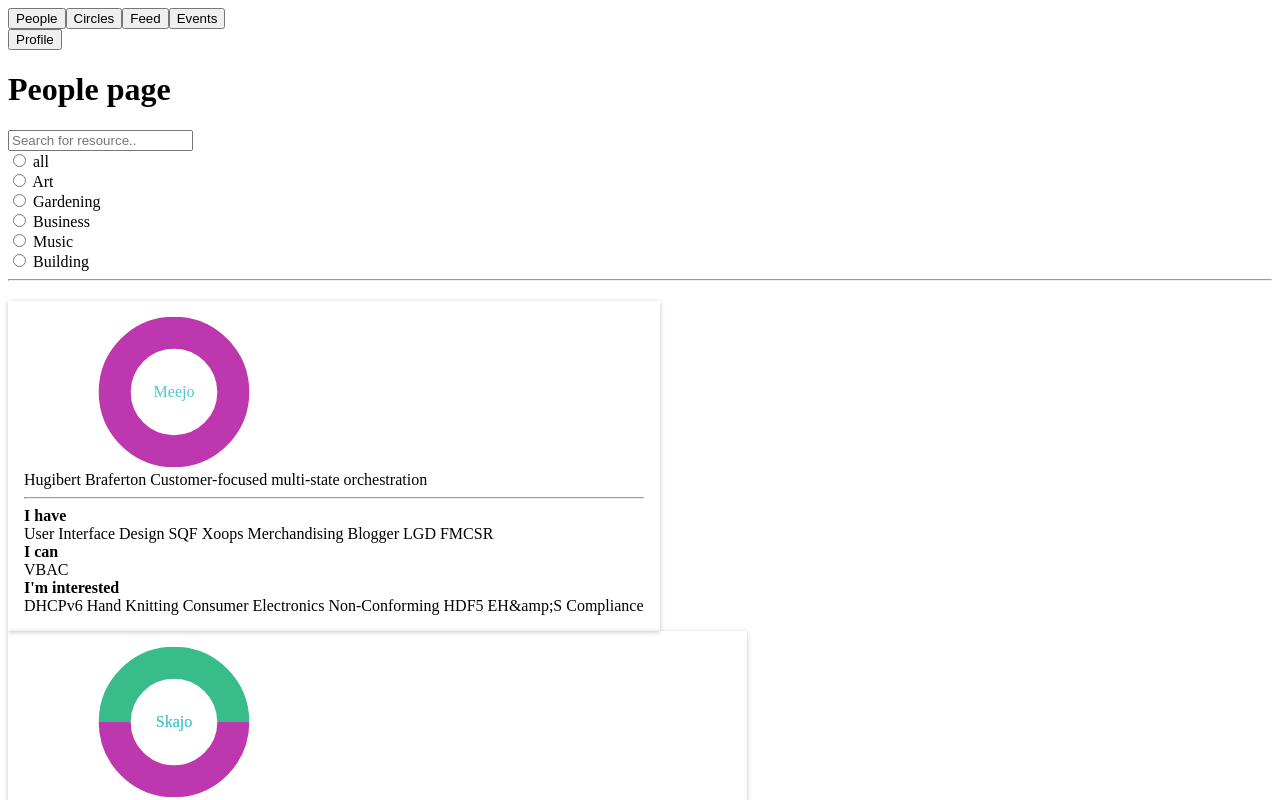
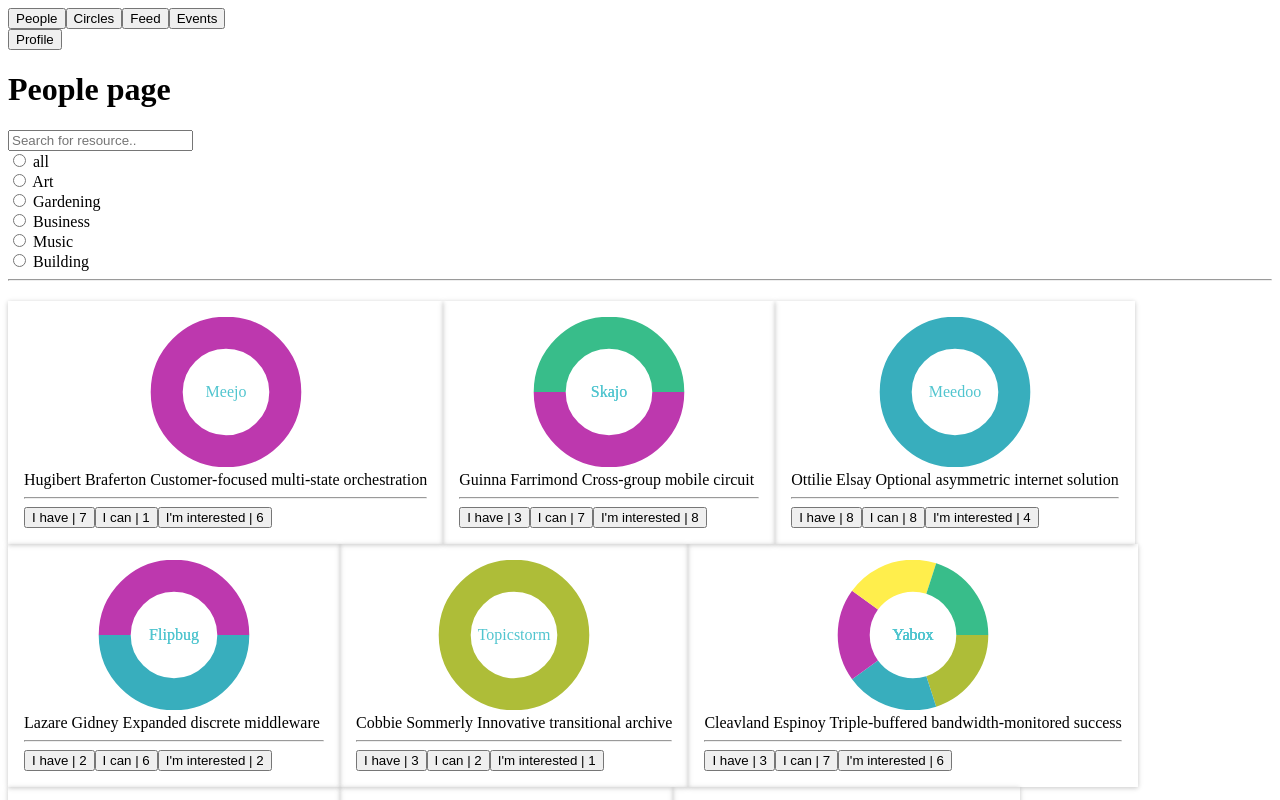
Before and after one commit to MGrudule/Knock, a Vue app: page /people in a window 1280 px wide. Shown: the top 800 px of the page. Built offline with nearby package versions, Linux system fonts and the light colour scheme; a web font is replaced by a local one.

Commit message:
[w10] Resrouce list toggle function&layout

```diff
--- a/src/components/chart_sm.vue
+++ b/src/components/chart_sm.vue
@@ -1,7 +1,7 @@
 <template>
 <div>
 
-<svg class="pie">
+<svg class="pie" >
 <g v-for="(item, index) in dataObjects" >
     <circle
 
@@ -60,15 +60,17 @@ export default {
 </script>
 
 <style lang="scss">
+.pie {
+  position: relative;
+  left: 50%;
+  -webkit-transform: translateX(-50%);
+  -ms-transform: translateX(-50%);
+  transform: translateX(-50%);
+}
 .pie circle {
   fill: none;
   stroke-width: 32;
   transition: stroke-dasharray 0.3s ease-in-out,stroke-dashoffset 0.3s ease-in-out;
 }
-// $colors: red, yellow, cyan, blue, green, black, white, gray, purple;
-// @for $i from 1 through length($colors) {
-//   .pie circle:nth-child(#{$i}) {
-//     stroke: nth($colors, $i);
-//   }
-// }
+
 </style>
--- /dev/null
+++ b/src/components/resources.vue
@@ -0,0 +1,63 @@
+<template>
+<div class="inline">
+  <div class="toggle-item tags" v-show="toggled"  >
+  <span class="tag" v-for="name in item.name" > {{name}} </span>
+  </div>
+
+    <button class="button button-small" @mouseover="toggleItem"  @mouseleave="mouseOut"> {{item.title}} | {{item.name.length}} </button>
+
+
+</div>
+
+</template>
+
+<script>
+
+export default {
+    name: 'Chart',
+    props:["item"],
+
+
+    data:function() {
+    return {
+      toggled: false,
+    }
+  },
+  methods: {
+  toggleItem: function() {
+    this.toggled = !this.toggled;
+
+  },
+  mouseOut:function(){
+                this.toggled = !this.toggled;
+                }
+  },
+    computed: {
+
+    }
+  }
+</script>
+
+<style lang="scss">
+.inline{
+  display:inline-block;
+}
+$color:  rgb(44, 62, 80);
+.toggle-item {
+  background: transparentize($color, 0.2);
+  color: black;
+  padding: 20px;
+  height: calc(100% - 100px);
+  width: calc(100% - 50% / 3);
+  position: absolute;
+  left: 40px;
+ bottom: 50px;
+  z-index: 10;
+
+
+  border-radius: 2em;
+
+
+}
+
+</style>
--- a/src/views/People.vue
+++ b/src/views/People.vue
@@ -42,18 +42,18 @@
 
 
     <transition-group class="wrapper" name="list">
-         <div v-for="(user, index) in searchList" :key="user.id" class=" list-item  col-md-3 card">
+         <div v-for="(user, index) in searchList" :key="user.id" class=" list-item  col-md-4 col-sm-3 card">
 
            <chart  v-bind:data="user.category.map(item => 1)"  v-bind:colorParts="user.category.map(item => item.color)" v-bind:nameParts="user.category.map(item => item.name)" v-bind:circleParts="user.circle.name"> </chart>
                <div class="text-center">
                <span class="user-name" > {{user.name}} </span>
                <span > {{user.summary}} </span>
              </div>
-          <hr>
-             <div v-for="item in user.resources" :key="item.id"  class="tags" >
-               <div class="tagname">
-                 <strong>  {{item.title}} </strong> </div>
-               <span class="tag" v-for="name in item.name" > {{name}} </span>
+             <hr>
+             <div v-for="item in user.resources" :key="item.id"  class="inline" v-if="item.name.length !== 0">
+
+               <resources :item="item"></resources>
+
              </div>
            </div>
 
@@ -66,9 +66,10 @@
 <script>
 import json from '../mockup.json'
 import chart from "@/components/chart_sm.vue"
+import resources from "@/components/resources.vue"
 export default {
   name: 'People',
-  components: { 'chart' : chart },
+  components: { 'chart' : chart , 'resources' : resources },
   data () {
     return {
       checkedNames: [],
@@ -77,8 +78,10 @@ export default {
       loading: false,
       myJson: json,
 
+
     }
   },
+
   computed: {
 
     searchList() {
@@ -99,6 +102,7 @@ export default {
         })
     },
   }
+
 }
 </script>
 
@@ -122,13 +126,15 @@ opacity: 0;
   padding-top: 12px;
 }
   .card {
+
+
     display: inline-block;
   box-sizing: border-box;
    box-shadow: rgba(0, 0, 0, 0.117647) 0px 1px 6px, rgba(0, 0, 0, 0.117647) 0px 1px 4px;
    padding: 1em;
    transition: .25s background-color ease-in-out;
    transition: .25s transform ease-in-out;
-
+transform: scale(1);
 
    &:hover  {
      transform: scale(1.02);
```
